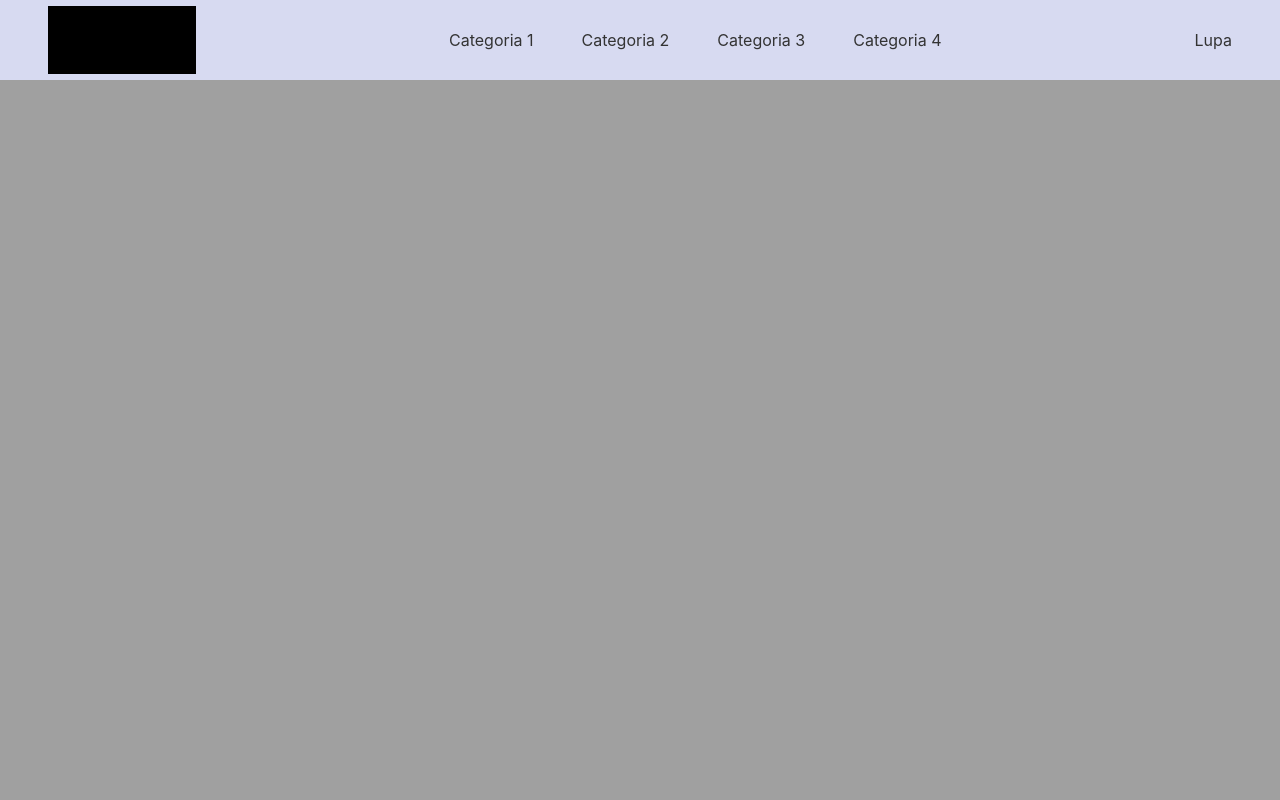
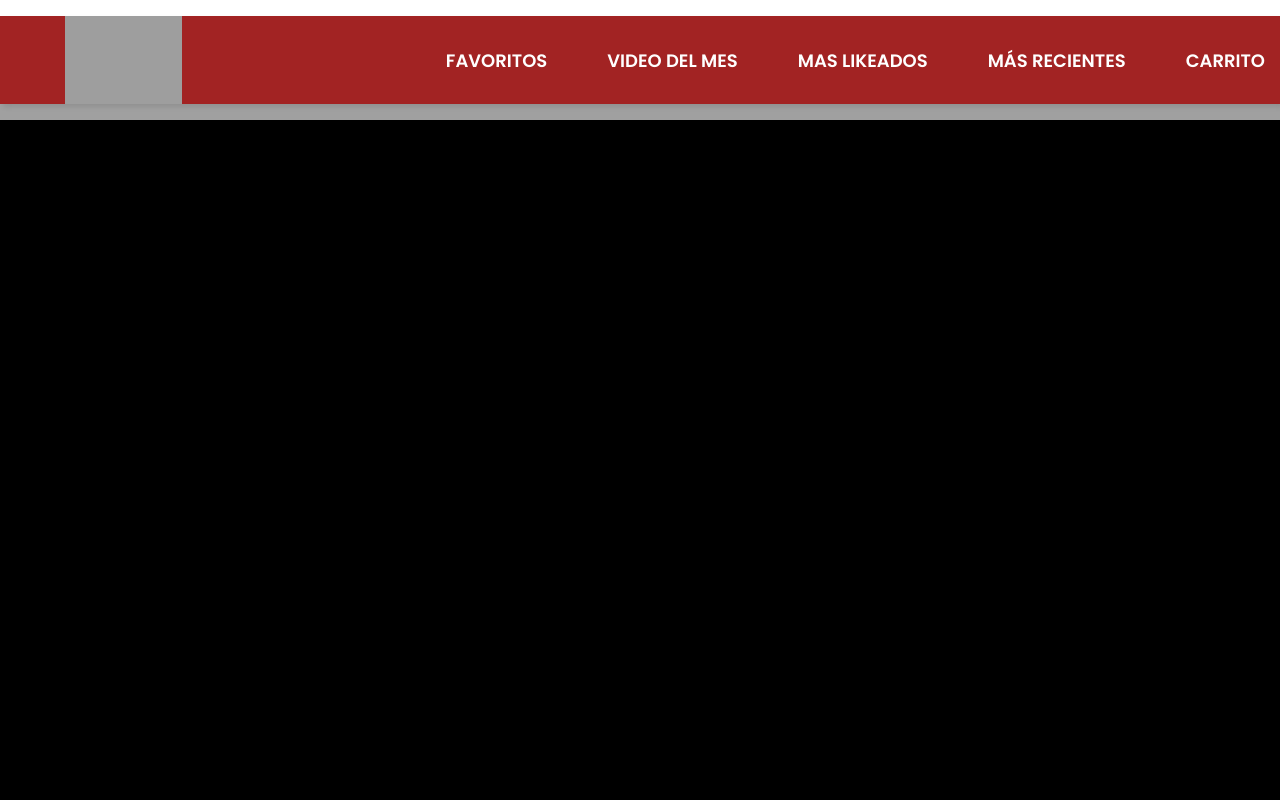
Before and after one commit to BDKX16/Projecto-OF, a React (Vite) app in the folder projecto-ag/: page / in a window 1280 px wide. Shown: the top 800 px of the page. Built offline with nearby package versions, Linux system fonts and the light colour scheme; grey boxes are pictures that could not be loaded.

Commit message:
FEAT. Lupa

```diff
--- a/projecto-ag/package.json
+++ b/projecto-ag/package.json
@@ -10,6 +10,7 @@
     "preview": "vite preview"
   },
   "dependencies": {
+    "hamburger-react": "^2.5.1",
     "normalize.css": "^8.0.1",
     "react": "^18.3.1",
     "react-dom": "^18.3.1"
--- a/projecto-ag/src/App.css
+++ b/projecto-ag/src/App.css
@@ -1,3 +1,6 @@
+@import url("https://fonts.googleapis.com/css2?family=Poppins:ital,wght@0,100;0,200;0,300;0,400;0,500;0,600;0,700;0,800;0,900;1,100;1,200;1,300;1,400;1,500;1,600;1,700;1,800;1,900&display=swap");
+@import url("https://fonts.googleapis.com/css2?family=Mulish:ital,wght@0,200..1000;1,200..1000&display=swap");
+
 #root {
   margin: 0 auto;
   padding: 0;
@@ -8,33 +11,90 @@
   width: 100%;
   height: 1000px;
   margin: 0 auto;
+  background-color: #000000;
 }
 
-header {
+nav {
+  background-color: rgb(162, 35, 35);
+  box-shadow: 3px 3px 5px rgba(0, 0, 0, 0.1);
+}
+nav ul {
+  width: 100%;
+  list-style: none;
   display: flex;
-  justify-content: space-between;
+  justify-content: flex-end;
   align-items: center;
-  background-color: #d7daf1;
-  height: 10dvh;
-  top: 0px;
-  position: fixed;
-  width: 100%;
-  left: 0px;
+  padding-left: 15px;
 }
 
-header .categorias {
+nav li {
+  height: 11vh;
+}
+nav a {
+  height: 100%;
+  padding: 0 30px;
+  text-decoration: none;
+  display: flex;
+  align-items: center;
+  color: #ffffff;
+}
+nav ul li a {
+  font-family: poppins;
+  font-weight: 600;
+  text-transform: uppercase;
+  font-size: 18px;
+}
+
+nav a:hover {
+  background-color: rgb(110, 14, 14);
+  color: #ffffff;
+  border-radius: 50px;
+}
+nav li:first-child {
+  margin-right: auto;
+}
+.principal {
+  display: flex;
+  margin-left: 50px;
+}
+.sidebar {
+  position: fixed;
+  top: 0;
+  right: 0;
+  height: 100dvh;
+  width: 250px;
+  z-index: 999;
+  background-color: rgba(255, 255, 225, 0.2);
+  backdrop-filter: blur(10px);
+  box-shadow: -10px 0 10px rgba(0, 0, 0, 0.1);
+  flex-direction: column;
+  opacity: 0;
+  align-items: flex-start;
+  justify-content: flex-start;
+  transform: all 1s ease;
+}
+.sidebar li {
+  width: 100%;
+}
+.sidebar a {
+  width: 100%;
+}
+.menu-button {
   display: none;
 }
+@media (max-width: 800px) {
+  .hideOnMobile {
+    display: none;
+  }
 
-header .lupa-buscador {
-  margin-right: 3rem;
+  .menu-button {
+    display: block;
+  }
 }
-
-header .logo {
-  background-color: #000000;
-  height: 20px;
-  width: 100px;
-  margin-left: 3rem;
+@media (max-width: 400px) {
+  .sidebar {
+    width: 100%;
+  }
 }
 
 .main {
--- a/projecto-ag/src/App.jsx
+++ b/projecto-ag/src/App.jsx
@@ -1,21 +1,72 @@
 import { useState } from "react";
 import "./App.css";
+import { Twirl as Hamburger } from "hamburger-react";
 
 function App() {
+  const [sidebarState, setSidebarState] = useState(false);
+
+  const toggleSidebar = () => {
+    if (sidebarState) {
+      const sidebar = document.querySelector(".sidebar");
+      sidebar.style.opacity = "0";
+      setSidebarState(false);
+    } else {
+      const sidebar = document.querySelector(".sidebar");
+      sidebar.style.opacity = "1";
+      setSidebarState(true);
+    }
+  };
   return (
     <>
-      <header>
-        <div className="logo"></div>
-        <div className="categorias">
-          <p>Categoria 1</p>
-          <p>Categoria 2</p>
-          <p>Categoria 3</p>
-          <p>Categoria 4</p>
-        </div>
-        <div className="lupa-buscador">
-          <p>Lupa</p>
-        </div>
-      </header>
+      <nav>
+        <ul class="sidebar">
+          <li onClick={toggleSidebar}>
+            <a href="#">XXXX</a>
+          </li>
+          <li>
+            <a href="#">Favoritos</a>
+          </li>
+          <li>
+            <a href="#">Video del mes</a>
+          </li>
+          <li>
+            <a href="#">Mas likeados</a>
+          </li>
+          <li>
+            <a href="#">Más recientes</a>
+          </li>
+          <li>
+            <a href="#">Carrito</a>
+          </li>
+        </ul>
+
+        <ul className="topbar">
+          <li className="principal">
+            <img src="https://static.vecteezy.com/system/resources/thumbnails/012/986/755/small/abstract-circle-logo-icon-free-png.png"></img>
+          </li>
+          <li className="hideOnMobile">
+            <a href="#">Favoritos</a>
+          </li>
+          <li className="hideOnMobile">
+            <a href="#">Video del mes</a>
+          </li>
+          <li className="hideOnMobile">
+            <a href="#">Mas likeados</a>
+          </li>
+          <li className="hideOnMobile">
+            <a href="#">Más recientes</a>
+          </li>
+          <li className="hideOnMobile">
+            <a href="#">Carrito</a>
+          </li>
+
+          <li className="menu-button" onClick={() => toggleSidebar()}>
+            <a href="#">
+              <Hamburger></Hamburger>
+            </a>
+          </li>
+        </ul>
+      </nav>
 
       <div className="container"> </div>
 
```
Also changed, not shown: 1 other file (tests, documents, lock files or other folders).
